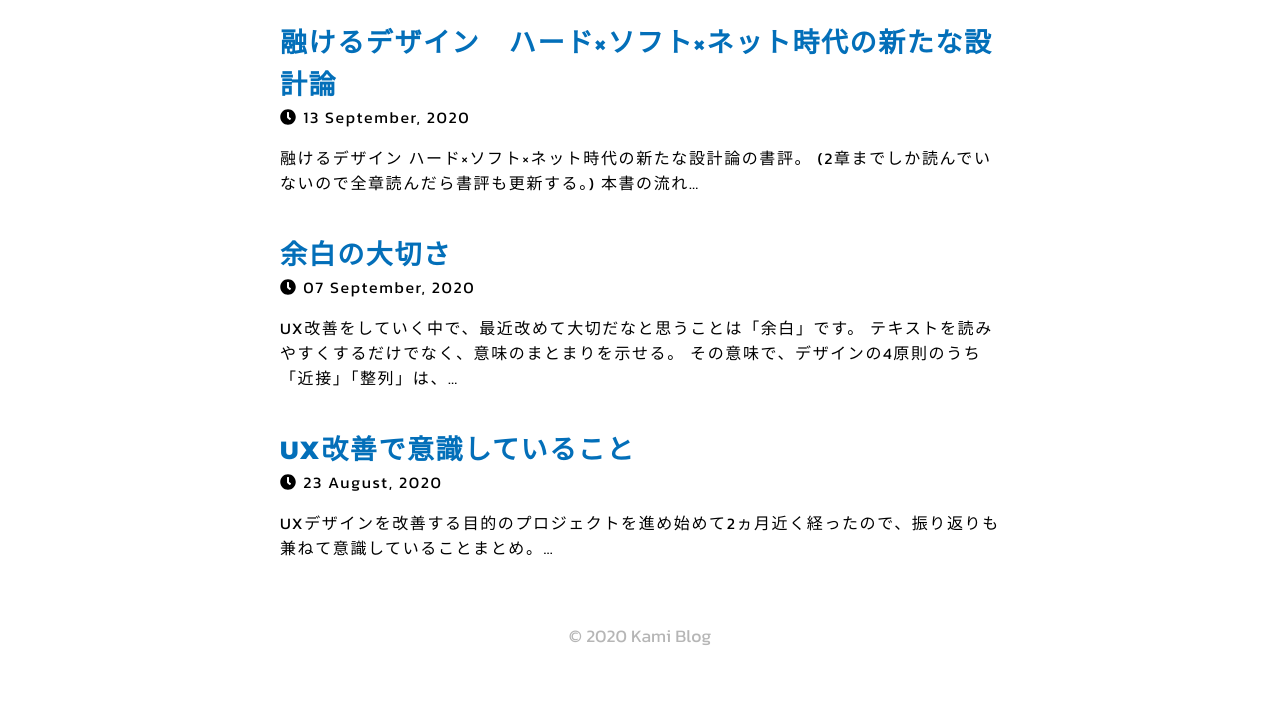
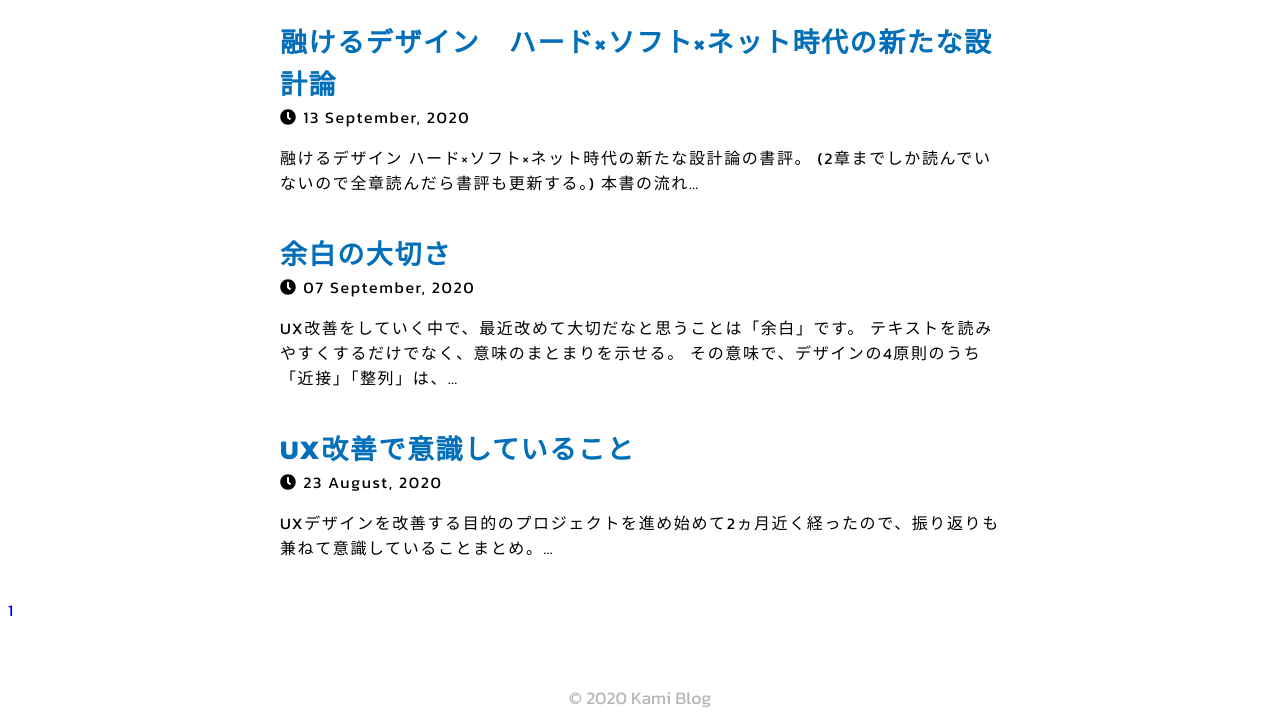
Before and after one commit to dak2/my-blog, a Gatsby site: page / in a window 1280 px wide. Shown: the part 152-871 px from the top of the page. Before the commit the page ends 809 px from the top, so only its background shows below. Built offline with nearby package versions, Linux system fonts and the light colour scheme; Gatsby itself is replaced by a stand-in of ours.

Commit message:
indexページのページネーション追加

```diff
--- /dev/null
+++ b/src/components/navigation.tsx
@@ -0,0 +1,59 @@
+import React, { Component } from "react"
+import { Link } from "gatsby"
+
+type Props = {
+  blogListPagenate?: any,
+  blogPostPagenate?: any,
+}
+
+class Navigation extends Component<Props, {}> {
+  render() {
+    const { currentPage, numPages } = this.props.blogListPagenate
+    const isFirst = currentPage === 1
+    const isLast = currentPage === numPages
+    const prevPage = currentPage - 1 === 1 ? '/' : (currentPage - 1).toString()
+    const nextPage = (currentPage + 1).toString()
+    const blogListPagenation = (
+      <ul
+        style={{
+          display: 'flex',
+          flexWrap: 'wrap',
+          justifyContent: 'space-between',
+          alignItems: 'center',
+          listStyle: 'none',
+          padding: 0,
+        }}
+      >
+        {!isFirst && (
+          <Link to={prevPage} rel="prev">
+            ← Previous Page
+          </Link>
+        )}
+        {Array.from({ length: numPages }, (_, i) => (
+          <li
+            key={`pagination-number${i + 1}`}
+            style={{
+              margin: 0,
+            }}
+          >
+            <Link to={`/${i === 0 ? '' : i + 1}`}>
+              {i + 1}
+            </Link>
+          </li>
+        ))}
+        {!isLast && (
+          <Link to={nextPage} rel="next">
+            Next Page →
+          </Link>
+        )}
+      </ul>
+    )
+
+    return (
+      blogListPagenation
+    )
+  }
+
+}
+
+export default Navigation;
--- a/src/templates/blog-list-template.tsx
+++ b/src/templates/blog-list-template.tsx
@@ -3,9 +3,10 @@ import { Link, graphql } from "gatsby"
 import { FontAwesomeIcon } from '@fortawesome/react-fontawesome'
 import { faClock } from '@fortawesome/free-solid-svg-icons'
 import Layout from "../components/layout";
+import Navigation from '../components/navigation';
 import "../styles/blog-list-template.scss";
 
-export default function Index({ data } : { data: any }) {
+export default function BlogList({ data, pageContext } : any) {
   return (
     <Layout>
       <title>{"ホーム | Kami Blog"}</title>
@@ -29,6 +30,7 @@ export default function Index({ data } : { data: any }) {
           </div>
         ))}
       </div>
+      <Navigation blogListPagenate={pageContext}/>
     </Layout>
   )
 }
--- a/src/templates/blogPost.tsx
+++ b/src/templates/blogPost.tsx
@@ -5,7 +5,7 @@ import { faClock } from '@fortawesome/free-solid-svg-icons'
 import Layout from "../components/layout";
 import "../styles/blogPost.scss";
 
-export default function BlogPost({ data } : { data: any }) {
+export default function BlogPost({ data, pageContext } : any) {
   const post = data.markdownRemark
   return (
     <Layout>
```
